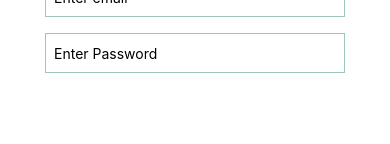
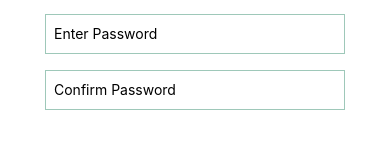
Before and after one commit to dumiya123/SDGP_Group_41_Boolean_Autocrats, a React Native app in the folder front-end/: screen / in a window 390 px wide. Shown: the part 513-657 px from the top of the page. Built offline with nearby package versions, Linux system fonts and the light colour scheme.

Commit message:
Add confirm password field to sign up form (Dumindu Gamage)

```diff
--- a/front-end/pages/sign-up-page/signUp.js
+++ b/front-end/pages/sign-up-page/signUp.js
@@ -50,7 +50,11 @@ const SignupScreen = () => {
         onChangeText={(text) => setPassword(text)}
       />
       <TextInput
-      />
+          style={styles.input}
+          placeholder='Confirm Password'
+          secureTextEntry
+          onChangeText={(text) => setPassword(text)}
+/>
       <Spacer size={100} />
       {/* <Button title="               Sign Up               " onPress={handleSignup} /> */}
       <Spacer size={100} />
```
